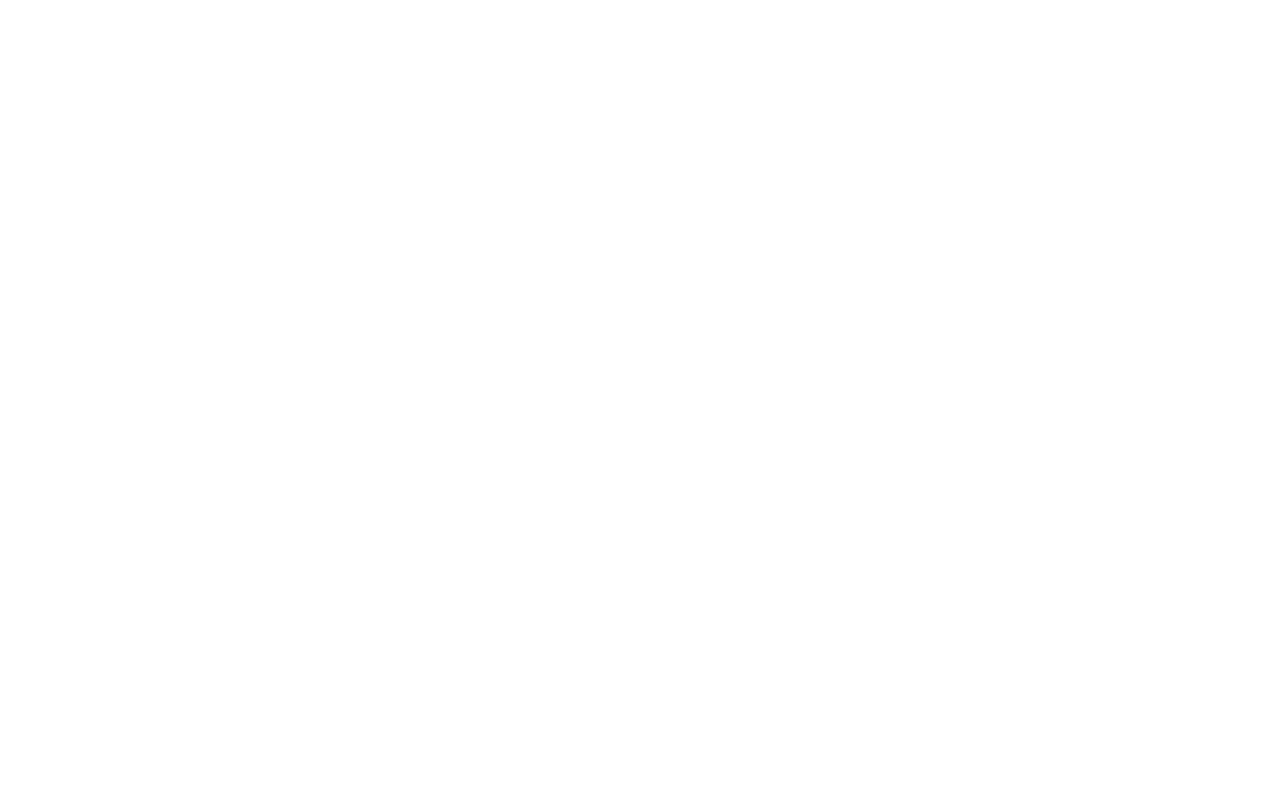
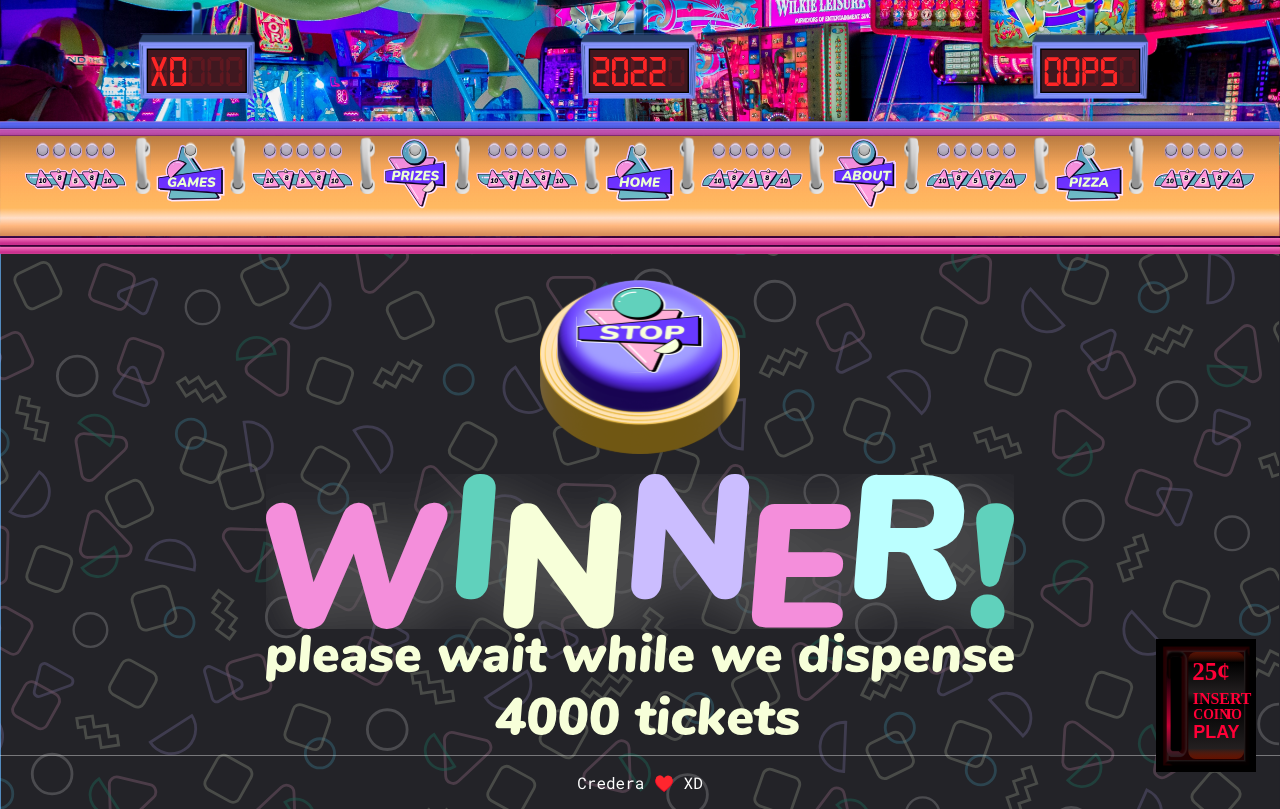
Before and after one commit to HJordan35/nailed-it-team-6, a React (Create React App) app: page /winner in a window 1280 px wide. Before the commit this address had no page. Built offline with nearby package versions, Linux system fonts and the light colour scheme.

Commit message:
winner page

```diff
--- a/src/index.tsx
+++ b/src/index.tsx
@@ -7,6 +7,7 @@ import ObjectivePage from "./pages/Objective";
 import HomePage from "./pages/Home";
 import TeamsPage from "./pages/Teams";
 import ThanksPage from "./pages/Thanks";
+import WinnerPage from "./pages/Winner";
 
 const root = ReactDOM.createRoot(
   document.getElementById("root") as HTMLElement
@@ -20,6 +21,7 @@ root.render(
           <Route path="objective" element={<ObjectivePage />} />
           <Route path="teams" element={<TeamsPage />} />
           <Route path="thanks" element={<ThanksPage />} />
+          <Route path="winner" element={<WinnerPage />} />
         </Route>
       </Routes>
     </BrowserRouter>
--- a/src/pages/Winner/index.tsx
+++ b/src/pages/Winner/index.tsx
@@ -1,36 +1,15 @@
 import React from "react";
-import Lottie from "react-lottie";
-import Thanks from "../../lotties/thanks.json";
-import Erin from "../../assets/erin_kovar.jpeg";
-import Kyle from "../../assets/kyle_ahlstrom.jpg";
+import PleaseWait from "../../assets/PleaseWaitBanner.svg";
+import WinnerBanner from "../../assets/WinnerBanner.svg";
 
-import "./thanks.css";
+import "./winner.css";
 
 function WinnerPage() {
 
   return (
-    <div className="thanks-page">
-      <div>
-        <h1 className="thanks-title">Thank You</h1>
-        <p className="thanks-subtitle">
-          Make sure to say thank you to our awesome Hackathon team who made this
-          event possible!
-        </p>
-        <div className="thanks-avatars">
-          <div>
-            <div className="thanks-avatar">
-              <img src={Kyle} alt="Kyle" />
-            </div>
-            <p className="thanks-name"> Kyle Ahlstrom</p>
-          </div>
-          <div>
-            <div className="thanks-avatar">
-              <img src={Erin} alt="Erin" />
-            </div>
-            <p className="thanks-name"> Erin Kovar</p>
-          </div>
-        </div>
-      </div>
+    <div className="winner-page">
+        <img className="winnerBanner" src={WinnerBanner} alt="" />
+        <img className="pleaseWaitText" src={PleaseWait} alt="" />
     </div>
   );
 }
--- /dev/null
+++ b/src/pages/Winner/winner.css
@@ -0,0 +1,4 @@
+.winner-page{
+    width: 60%;
+    margin: 0 auto;
+}
```
Also changed, not shown: src/assets/PleaseWaitBanner.svg (renamed from src/assets/Please Wait Banner.svg), src/assets/WinnerBanner.svg (renamed from src/assets/Winner Banner.svg).
